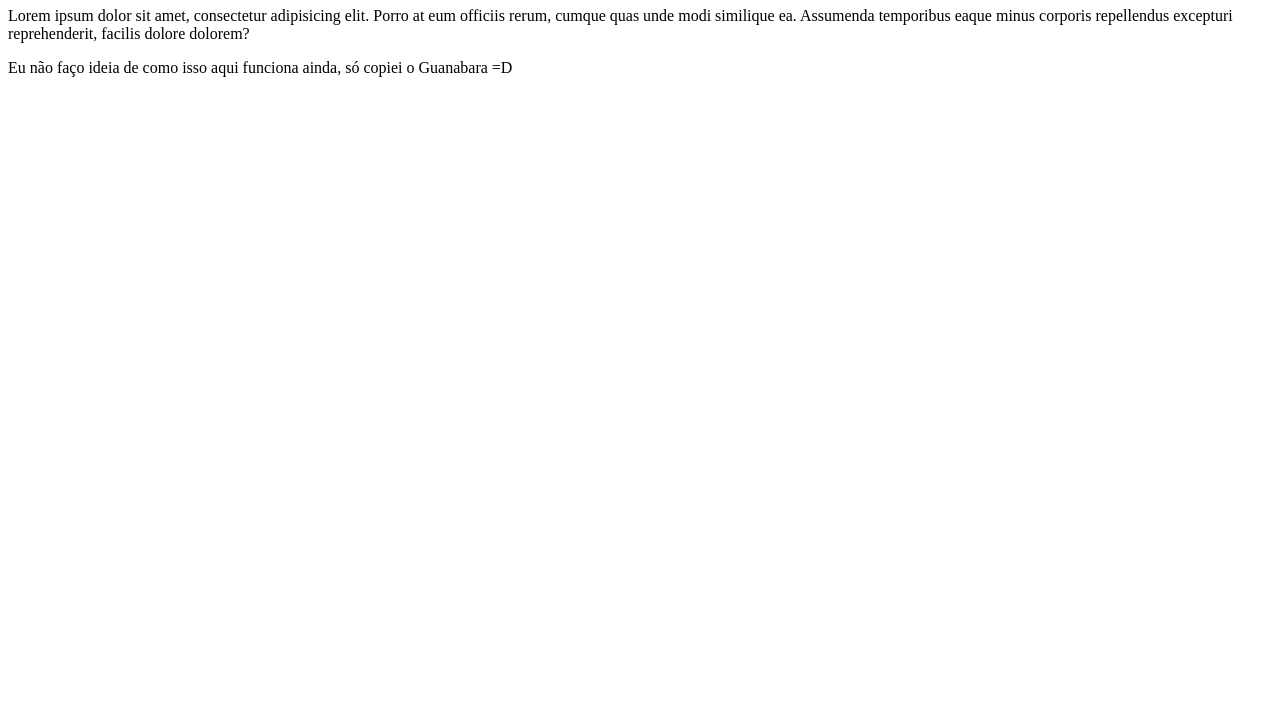
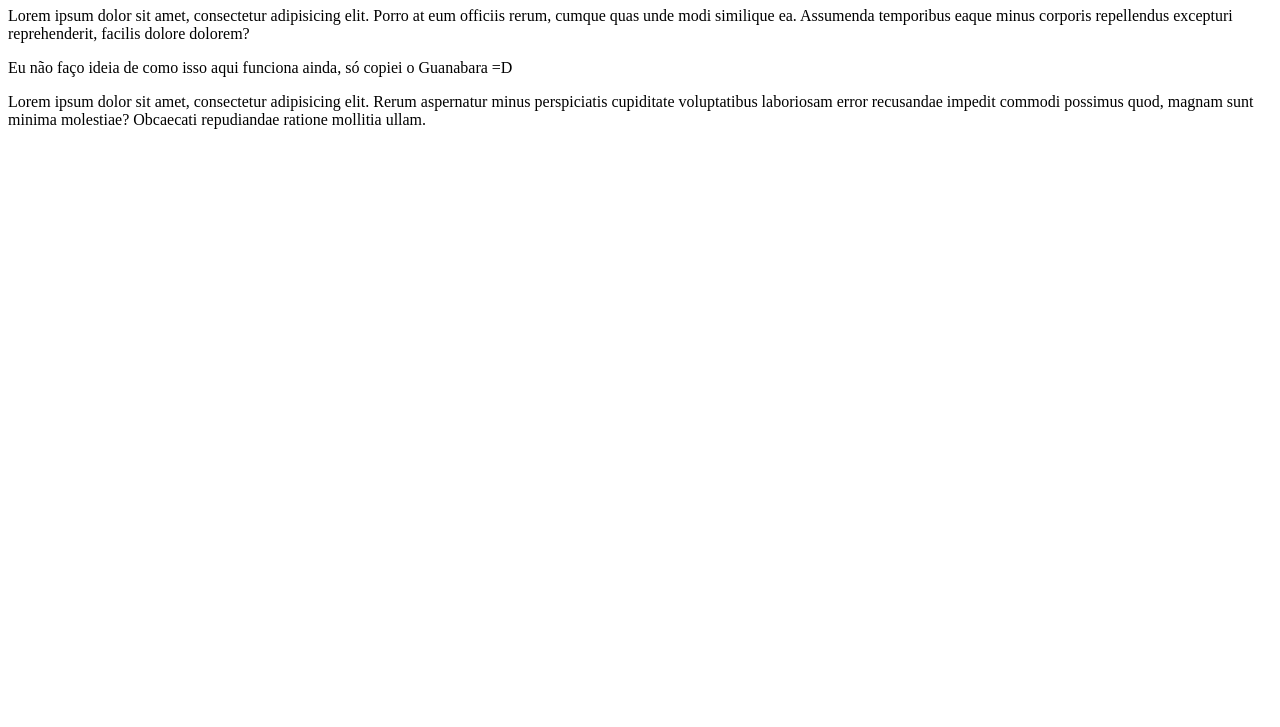
Before and after one commit to ASBeatriz/Hello-World, a plain HTML site: page site exemplo/index.html in a window 1280 px wide. Shown: the part 73-800 px from the top of the page. Drawn offline with Linux system fonts and the light colour scheme.

Commit message:
Adicionei um parágrafo

```diff
--- a/site exemplo/index.html
+++ b/site exemplo/index.html
@@ -12,5 +12,7 @@
     <p>Lorem ipsum dolor sit amet, consectetur adipisicing elit. Porro at eum officiis rerum, cumque quas unde modi similique ea. Assumenda temporibus eaque minus corporis repellendus excepturi reprehenderit, facilis dolore dolorem?</p>
 
     <p>Eu não faço ideia de como isso aqui funciona ainda, só copiei o Guanabara =D </p>
+
+    <p>Lorem ipsum dolor sit amet, consectetur adipisicing elit. Rerum aspernatur minus perspiciatis cupiditate voluptatibus laboriosam error recusandae impedit commodi possimus quod, magnam sunt minima molestiae? Obcaecati repudiandae ratione mollitia ullam.</p>
 </body>
 </html>
```
